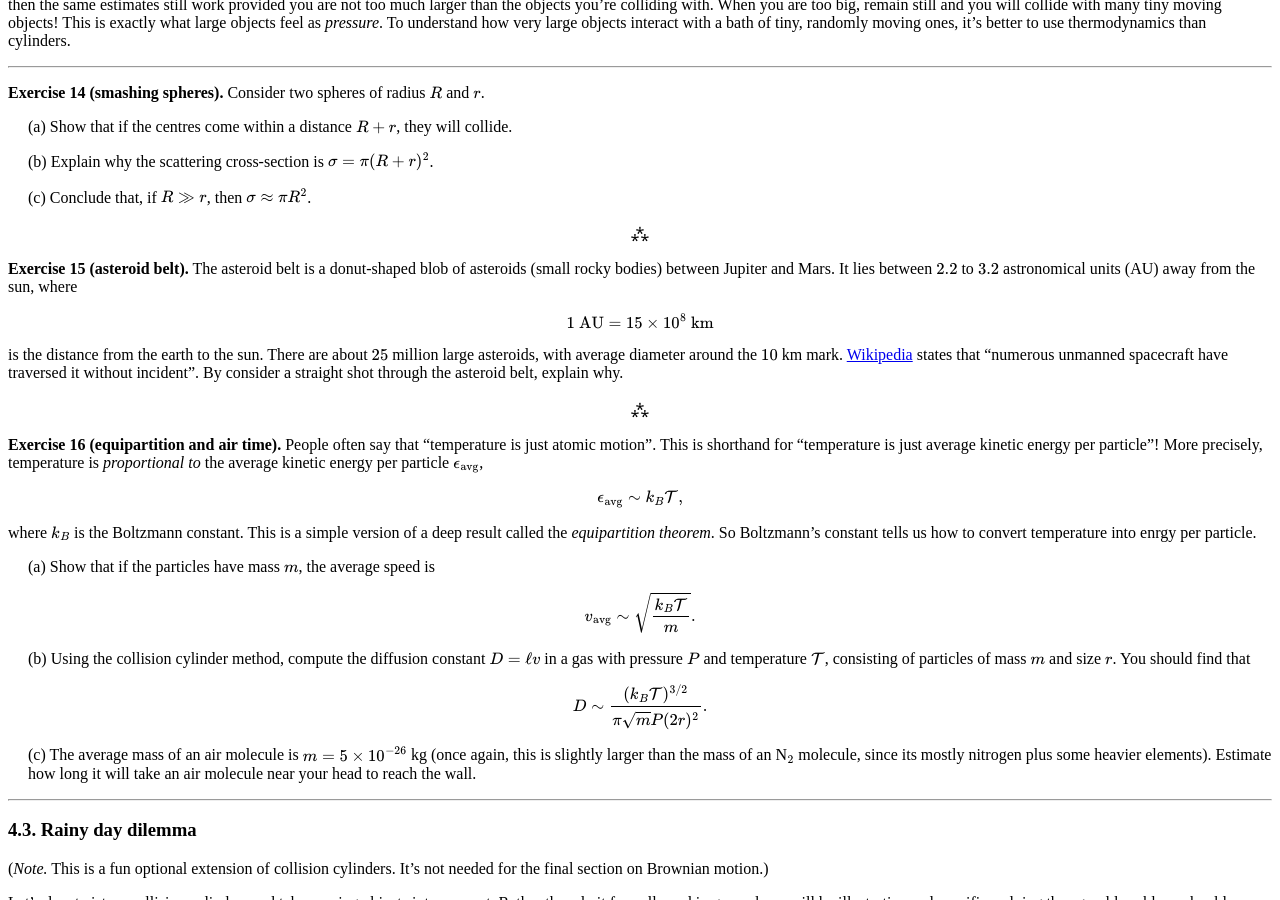
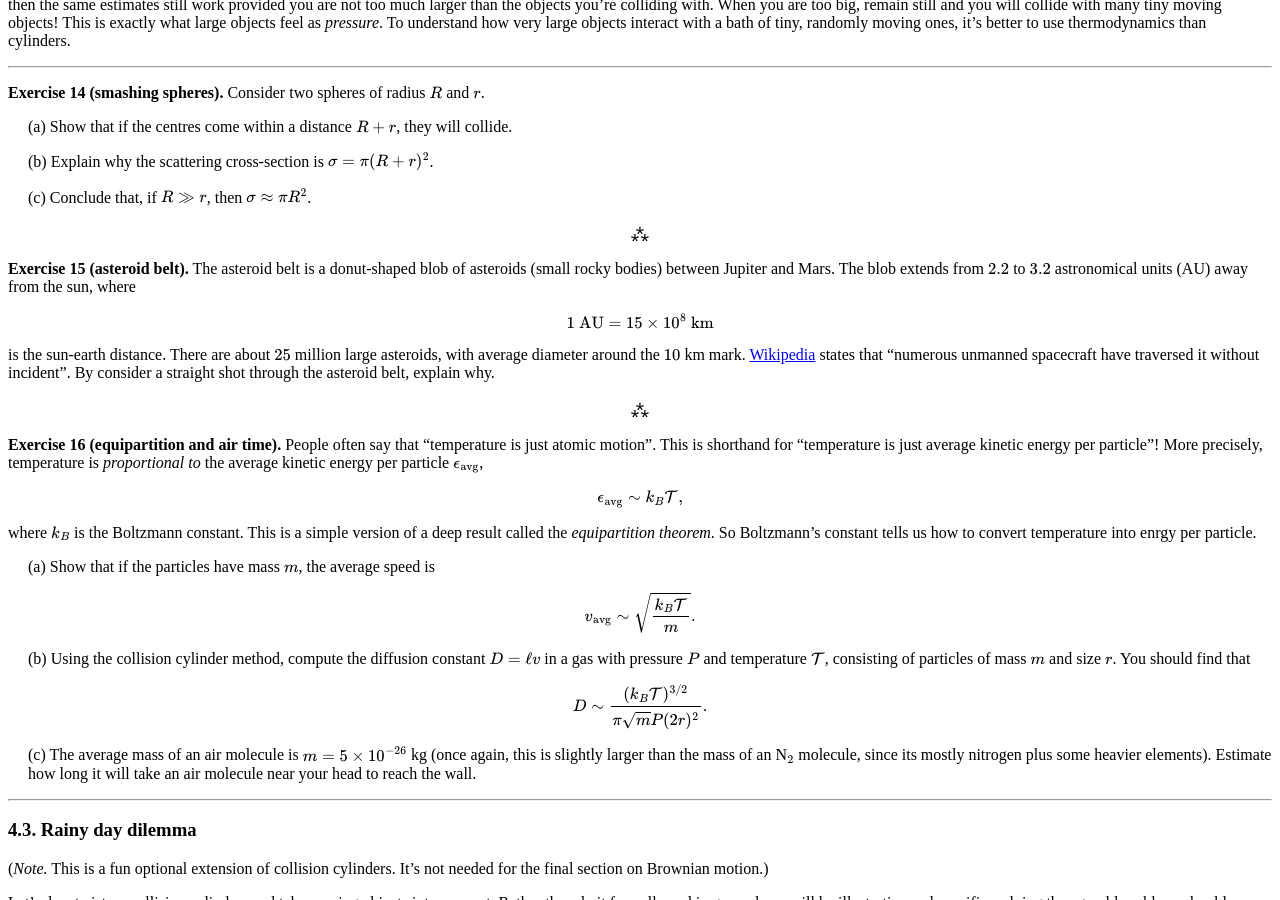
Before and after one commit to hapax/hapax.github.io, a Jekyll site: the page built from assets/simple-physics.md, in a window 1280 px wide and 900 px high, scrolled down 11850 px. Built offline with Jekyll 4.4.1, drawn with Linux system fonts in a browser that asks for light colours; our own code applies the rules of GitHub Pages for plain Markdown files; formulas are drawn with MathJax 3; a script that is not in the unit is left out.

Commit message:
Update simple-physics.md

```diff
--- a/assets/simple-physics.md
+++ b/assets/simple-physics.md
@@ -1345,13 +1345,13 @@ R^2$.
 
 **Exercise 15 (asteroid belt).** The asteroid belt is a donut-shaped
   blob of asteroids (small rocky bodies) between Jupiter and Mars.
-  It lies between $2.2$ to $3.2$ astronomical units (AU) away from the sun, where
+  The blob extends from $2.2$ to $3.2$ astronomical units (AU) away from the sun, where
 
 $$
 1 \text{ AU} =15 \times   10^8 \text{ km}
 $$
 
-is the distance from the earth to the sun.
+is the sun-earth distance.
 There are about $25$ million large asteroids, with average diameter
 around the $10$ km mark.
 [Wikipedia](https://en.wikipedia.org/wiki/Asteroid_belt) states that
```
